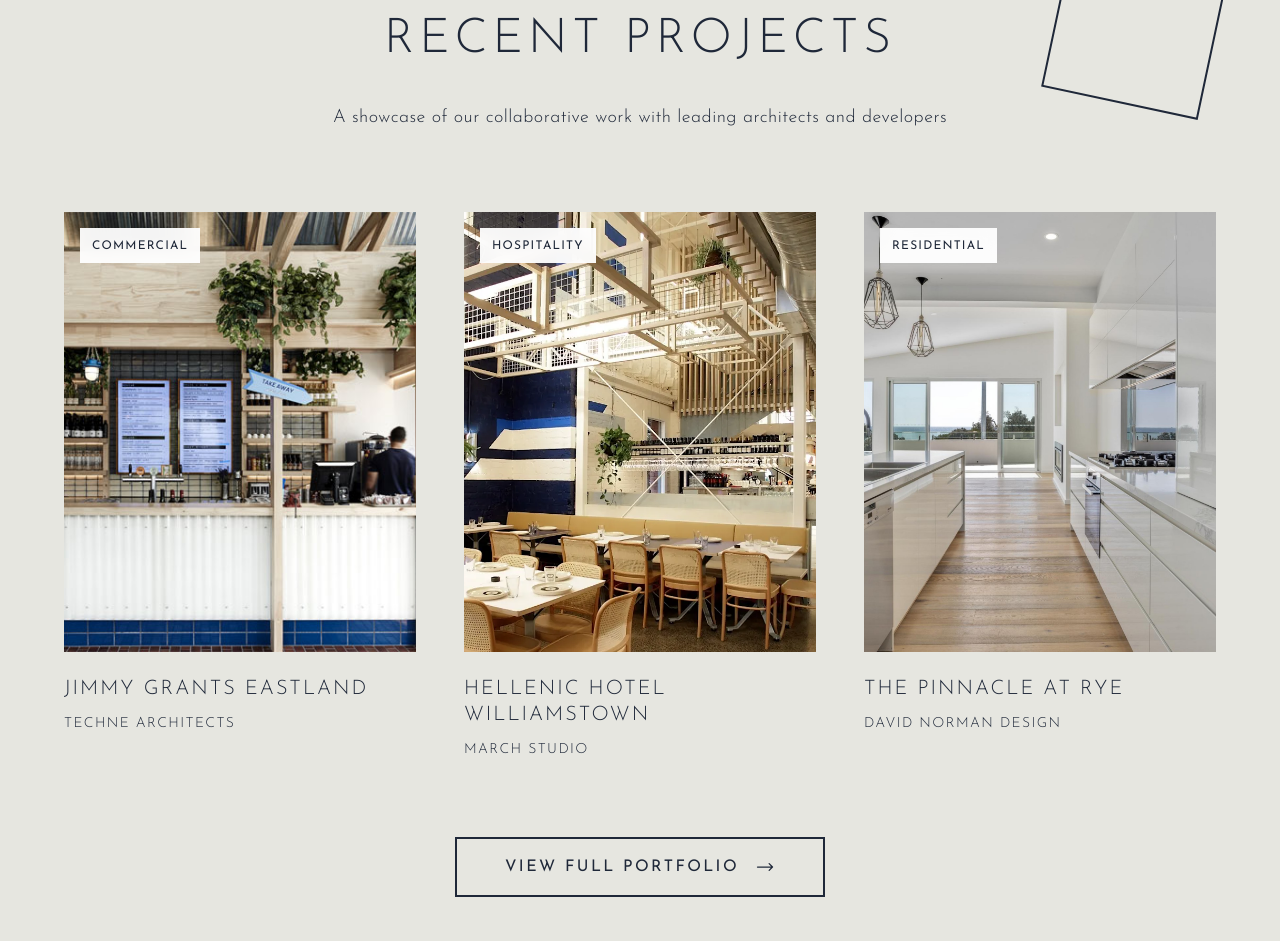
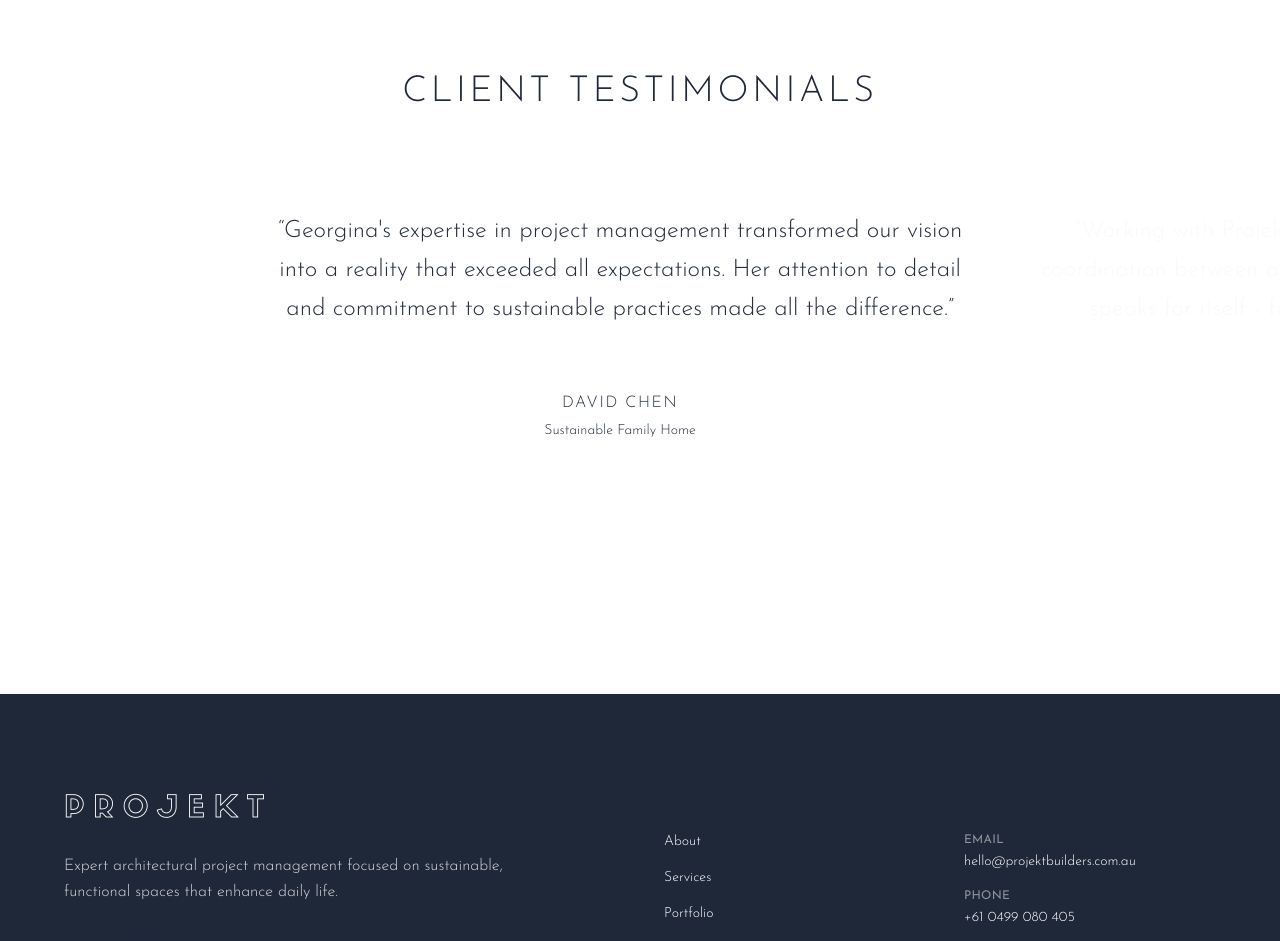
Before and after one commit to sohanuzzaman/projekt-builders-website, a Next.js app: page / in a window 1280 px wide. Shown: the part 1848-2789 px from the top of the page. Built offline with nearby package versions, Linux system fonts and the light colour scheme.

Commit message:
Made it minimalist

```diff
--- a/src/components/PortfolioPreview.tsx
+++ b/src/components/PortfolioPreview.tsx
@@ -46,93 +46,53 @@
 
 export default function PortfolioPreview() {
   return (
-    <section className="py-20 md:py-32 bg-coastal-lightgrey relative overflow-hidden">
-      {/* Background Elements */}
-      <div className="absolute top-16 right-16 w-40 h-40 border-2 border-coastal-gold/20 rotate-12 hidden lg:block"></div>
-      <div className="absolute bottom-20 left-10 w-2 h-48 bg-coastal-text/10 hidden lg:block"></div>
-
-      <div className="max-w-7xl mx-auto px-8 md:px-16 relative z-10">
+    <section className="py-32 md:py-40 bg-coastal-lightgrey/30">
+      <div className="max-w-6xl mx-auto px-8 md:px-16">
         {/* Section Header */}
-        <div className="text-center mb-16 md:mb-20">
-          <h2 className="text-4xl md:text-5xl font-light mb-8 tracking-[0.15em] uppercase text-coastal-text">
+        <div className="text-center mb-20 md:mb-24">
+          <h2 className="text-3xl md:text-4xl font-light mb-6 tracking-[0.2em] uppercase text-coastal-text">
             Recent Projects
           </h2>
-          <p className="text-lg text-coastal-text max-w-3xl mx-auto font-light leading-relaxed tracking-wide">
-            A showcase of our collaborative work with leading architects and developers
-          </p>
         </div>
 
         {/* Portfolio Grid */}
-        <div className="grid grid-cols-1 md:grid-cols-2 lg:grid-cols-3 gap-8 md:gap-12 mb-16">
+        <div className="grid grid-cols-1 md:grid-cols-3 gap-12 md:gap-16">
           {featuredProjects.map((project) => (
             <div
               key={project.id}
               className="group cursor-pointer"
             >
               {/* Image Container */}
-              <div className="aspect-[4/5] relative overflow-hidden mb-6 bg-coastal-background">
+              <div className="aspect-[3/4] relative overflow-hidden mb-6 bg-white">
                 <Image
                   src={project.image}
                   alt={project.title}
                   fill
-                  className="object-cover transition-all duration-700 group-hover:scale-105"
+                  className="object-cover transition-all duration-1000 group-hover:scale-110"
                   sizes="(max-width: 768px) 100vw, (max-width: 1200px) 50vw, 33vw"
                 />
-
-                {/* Overlay */}
-                <div className="absolute inset-0 bg-gradient-to-t from-black/60 via-black/20 to-transparent opacity-0 group-hover:opacity-100 transition-opacity duration-500"></div>
-
-                {/* Hover Content */}
-                <div className="absolute inset-0 flex items-end p-6 opacity-0 group-hover:opacity-100 transition-all duration-500 transform translate-y-4 group-hover:translate-y-0">
-                  <div className="text-white">
-                    <p className="text-sm font-light mb-2 uppercase tracking-[0.1em]">
-                      {project.category} • {project.year}
-                    </p>
-                    <p className="text-base font-light leading-relaxed">
-                      {project.description}
-                    </p>
-                  </div>
-                </div>
-
-                {/* Category Badge */}
-                <div className="absolute top-4 left-4 bg-white/95 backdrop-blur-sm px-3 py-1">
-                  <span className="text-xs text-coastal-text font-medium uppercase tracking-[0.1em]">
-                    {project.category}
-                  </span>
-                </div>
               </div>
 
               {/* Project Info */}
-              <div className="space-y-3">
-                <h3 className="text-xl font-normal text-coastal-text tracking-[0.05em] uppercase transition-colors duration-300 group-hover:text-coastal-gold">
+              <div className="space-y-2">
+                <h3 className="text-lg font-normal text-coastal-text tracking-[0.1em] uppercase">
                   {project.title}
                 </h3>
-                <p className="text-coastal-text/80 font-light text-sm uppercase tracking-[0.1em]">
+                <p className="text-coastal-text/50 font-light text-sm">
                   {project.architect}
                 </p>
-
-                {/* Animated underline */}
-                <div className="w-0 h-px bg-coastal-gold transition-all duration-500 group-hover:w-full"></div>
               </div>
             </div>
           ))}
         </div>
 
-        {/* View All CTA */}
-        <div className="text-center">
+        {/* Simple CTA */}
+        <div className="text-center mt-20">
           <Link
             href="/portfolio"
-            className="group inline-flex items-center space-x-4 px-12 py-4 border-2 border-coastal-text text-coastal-text uppercase tracking-[0.15em] text-base font-normal hover:bg-coastal-gold hover:border-coastal-gold hover:text-coastal-text transition-all duration-300 hover:scale-105"
+            className="inline-block text-coastal-text uppercase tracking-[0.2em] text-sm font-light border-b border-coastal-text/30 hover:border-coastal-text transition-all duration-300 pb-1"
           >
-            <span>View Full Portfolio</span>
-            <svg
-              className="w-5 h-5 transition-transform duration-300 group-hover:translate-x-1"
-              fill="none"
-              stroke="currentColor"
-              viewBox="0 0 24 24"
-            >
-              <path strokeLinecap="round" strokeLinejoin="round" strokeWidth={1.5} d="M17 8l4 4m0 0l-4 4m4-4H3" />
-            </svg>
+            View All Projects
           </Link>
         </div>
       </div>
--- a/src/components/TestimonialsSection.tsx
+++ b/src/components/TestimonialsSection.tsx
@@ -75,56 +75,23 @@
     setTimeout(() => setIsAutoPlaying(true), 10000); // Resume auto-play after 10s
   };
 
-  const handlePrevious = () => {
-    setCurrentIndex(currentIndex === 0 ? testimonials.length - 1 : currentIndex - 1);
-    setIsAutoPlaying(false);
-    setTimeout(() => setIsAutoPlaying(true), 10000);
-  };
-
-  const handleNext = () => {
-    setCurrentIndex(currentIndex === testimonials.length - 1 ? 0 : currentIndex + 1);
-    setIsAutoPlaying(false);
-    setTimeout(() => setIsAutoPlaying(true), 10000);
-  };
-
-  const renderStars = (rating: number) => {
-    return Array(5).fill(0).map((_, i) => (
-      <svg
-        key={i}
-        className={`w-5 h-5 ${i < rating ? 'text-coastal-gold' : 'text-coastal-lightgrey'}`}
-        fill="currentColor"
-        viewBox="0 0 20 20"
-      >
-        <path d="M9.049 2.927c.3-.921 1.603-.921 1.902 0l1.07 3.292a1 1 0 00.95.69h3.462c.969 0 1.371 1.24.588 1.81l-2.8 2.034a1 1 0 00-.364 1.118l1.07 3.292c.3.921-.755 1.688-1.54 1.118l-2.8-2.034a1 1 0 00-1.175 0l-2.8 2.034c-.784.57-1.838-.197-1.539-1.118l1.07-3.292a1 1 0 00-.364-1.118L2.98 8.72c-.783-.57-.38-1.81.588-1.81h3.461a1 1 0 00.951-.69l1.07-3.292z" />
-      </svg>
-    ));
-  };
-
   return (
-    <section className="py-20 md:py-32 bg-white relative overflow-hidden">
-      {/* Background geometric elements */}
-      <div className="absolute top-20 left-10 w-32 h-32 border border-coastal-lightgrey/30 rotate-45 hidden lg:block"></div>
-      <div className="absolute bottom-20 right-10 w-24 h-24 bg-coastal-lightgrey/20 rounded-full hidden lg:block"></div>
-      <div className="absolute top-1/2 right-1/4 w-1 h-40 bg-coastal-gold/20 hidden xl:block"></div>
-
-      <div className="max-w-7xl mx-auto px-8 md:px-16 relative z-10">
+    <section className="py-32 md:py-40 bg-white relative">
+      <div className="max-w-4xl mx-auto px-8 md:px-16 relative z-10">
         {/* Section Header */}
-        <div className="text-center mb-16 md:mb-20">
-          <h2 className="text-4xl md:text-5xl font-light mb-8 tracking-[0.15em] uppercase text-coastal-text">
+        <div className="text-center mb-20 md:mb-24">
+          <h2 className="text-3xl md:text-4xl font-light mb-6 tracking-[0.2em] uppercase text-coastal-text">
             Client Testimonials
           </h2>
-          <p className="text-lg text-coastal-text max-w-3xl mx-auto font-light leading-relaxed tracking-wide">
-            Hear from the architects, developers, and business owners who have trusted us with their vision
-          </p>
         </div>
 
         {/* Testimonials Carousel */}
-        <div className="relative max-w-5xl mx-auto">
-          <div className="relative min-h-[400px] md:min-h-[300px] flex items-center">
+        <div className="relative max-w-4xl mx-auto">
+          <div className="relative min-h-[300px] md:min-h-[250px] flex items-center">
             {testimonials.map((testimonial, index) => (
               <div
                 key={testimonial.id}
-                className={`absolute inset-0 transition-all duration-700 ${
+                className={`absolute inset-0 transition-all duration-1000 ${
                   index === currentIndex
                     ? 'opacity-100 translate-x-0'
                     : index < currentIndex
@@ -134,24 +101,16 @@
               >
                 <div className="text-center px-4 md:px-8">
                   {/* Quote */}
-                  <blockquote className="text-xl md:text-2xl font-light text-coastal-text leading-relaxed mb-8 md:mb-12 italic">
+                  <blockquote className="text-xl md:text-2xl font-light text-coastal-text leading-relaxed mb-12 md:mb-16">
                     &ldquo;{testimonial.quote}&rdquo;
                   </blockquote>
 
-                  {/* Stars */}
-                  <div className="flex justify-center mb-6">
-                    {renderStars(testimonial.rating)}
-                  </div>
-
                   {/* Author Info */}
                   <div className="space-y-2">
-                    <h4 className="text-lg font-medium text-coastal-text tracking-wide">
+                    <h4 className="text-base font-medium text-coastal-text tracking-wide">
                       {testimonial.author}
                     </h4>
-                    <p className="text-coastal-text/80 font-light">
-                      {testimonial.role}, {testimonial.company}
-                    </p>
-                    <p className="text-coastal-gold text-sm font-light uppercase tracking-[0.1em]">
+                    <p className="text-coastal-text/60 font-light text-sm">
                       {testimonial.project}
                     </p>
                   </div>
@@ -159,54 +118,23 @@
               </div>
             ))}
           </div>
-
-          {/* Navigation Arrows */}
-          <button
-            onClick={handlePrevious}
-            className="absolute left-0 top-1/2 transform -translate-y-1/2 -translate-x-4 md:-translate-x-12 w-12 h-12 border border-coastal-text hover:border-coastal-gold text-coastal-text hover:text-coastal-gold transition-all duration-300 hover:scale-105 focus:outline-none focus:ring-2 focus:ring-coastal-gold focus:ring-offset-2"
-            aria-label="Previous testimonial"
-          >
-            <svg className="w-6 h-6 mx-auto" fill="none" stroke="currentColor" viewBox="0 0 24 24">
-              <path strokeLinecap="round" strokeLinejoin="round" strokeWidth={1.5} d="M15 19l-7-7 7-7" />
-            </svg>
-          </button>
-
-          <button
-            onClick={handleNext}
-            className="absolute right-0 top-1/2 transform -translate-y-1/2 translate-x-4 md:translate-x-12 w-12 h-12 border border-coastal-text hover:border-coastal-gold text-coastal-text hover:text-coastal-gold transition-all duration-300 hover:scale-105 focus:outline-none focus:ring-2 focus:ring-coastal-gold focus:ring-offset-2"
-            aria-label="Next testimonial"
-          >
-            <svg className="w-6 h-6 mx-auto" fill="none" stroke="currentColor" viewBox="0 0 24 24">
-              <path strokeLinecap="round" strokeLinejoin="round" strokeWidth={1.5} d="M9 5l7 7-7 7" />
-            </svg>
-          </button>
         </div>
 
-        {/* Dots Navigation */}
-        <div className="flex justify-center mt-12 space-x-3">
+        {/* Minimal Dots Navigation */}
+        <div className="flex justify-center mt-16 space-x-2">
           {testimonials.map((_, index) => (
             <button
               key={index}
               onClick={() => handleDotClick(index)}
-              className={`w-3 h-3 rounded-full transition-all duration-300 ${
+              className={`w-2 h-2 rounded-full transition-all duration-500 ${
                 index === currentIndex
-                  ? 'bg-coastal-gold'
-                  : 'bg-coastal-lightgrey hover:bg-coastal-gold/50'
+                  ? 'bg-coastal-text'
+                  : 'bg-coastal-lightgrey/40 hover:bg-coastal-lightgrey'
               }`}
               aria-label={`Go to testimonial ${index + 1}`}
             />
           ))}
         </div>
-
-        {/* CTA */}
-        <div className="text-center mt-16">
-          <a
-            href="/portfolio"
-            className="inline-block px-12 py-4 border-2 border-coastal-text text-coastal-text uppercase tracking-[0.15em] text-base font-normal hover:bg-coastal-gold hover:border-coastal-gold hover:text-coastal-text transition-all duration-300 hover:scale-105"
-          >
-            View Our Portfolio
-          </a>
-        </div>
       </div>
     </section>
   );
```
Also changed, not shown: src/app/globals.css (+65 -0 lines), src/app/page.tsx (+1 -9 lines), src/components/CTASection.tsx (+6 -6 lines).
